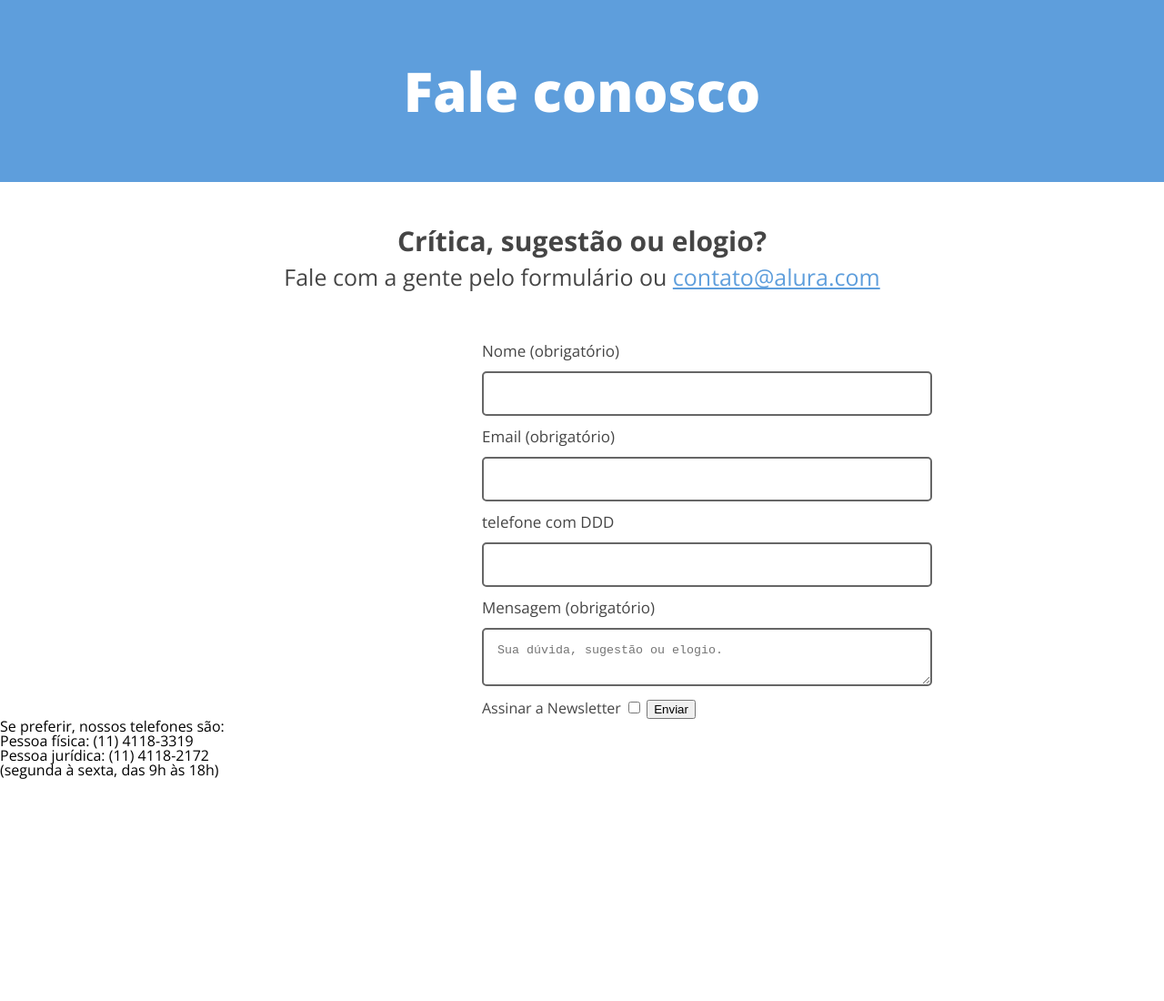
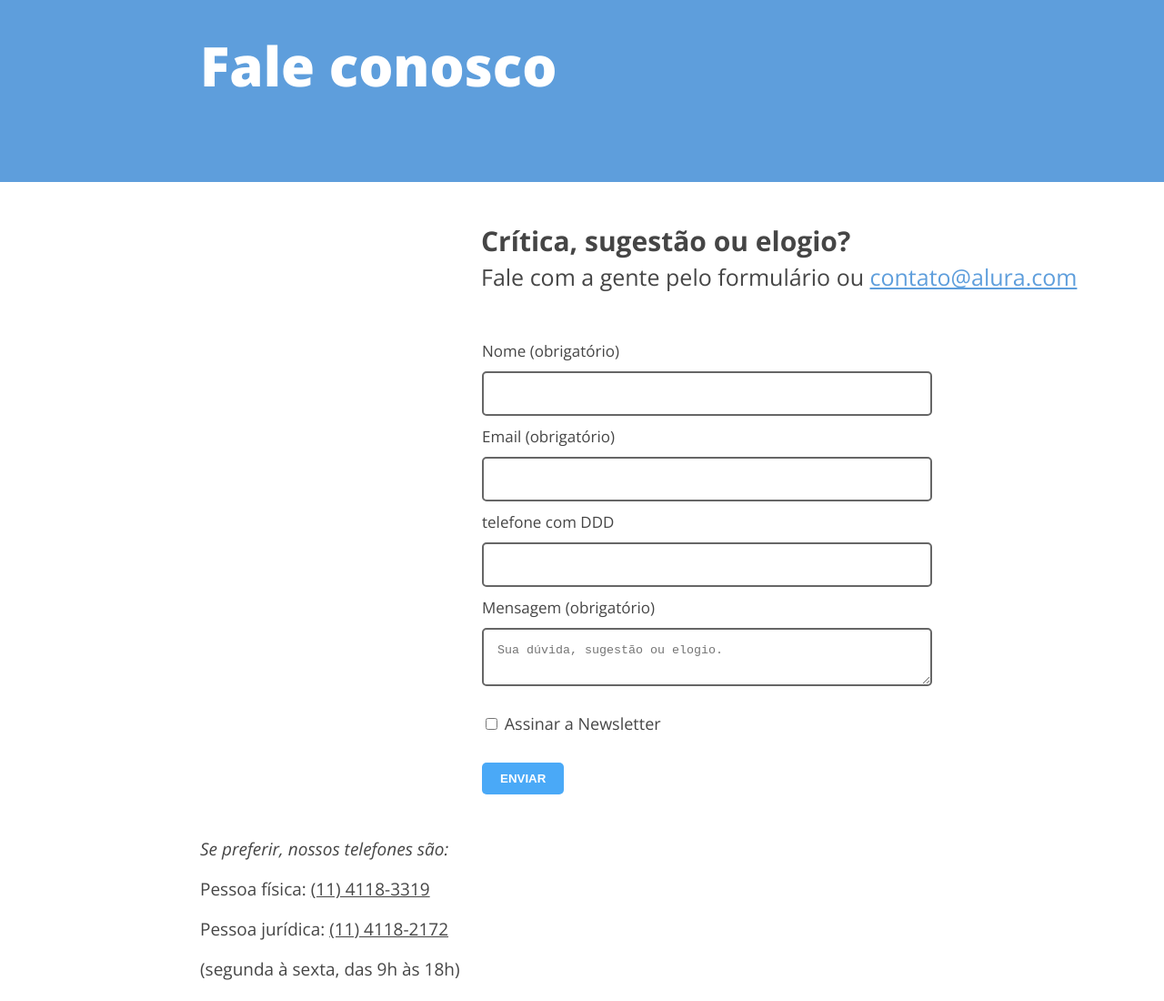
Before and after one commit to AlanisTonozzi/Tonozzi, a plain HTML site: page hello.html in a window 1280 px wide. Shown: the whole page at 91% size. Before the commit the page ends 857 px from the top, so only its background shows below. Drawn offline with nearby package versions, Linux system fonts and the light colour scheme.

Commit message:
segundo commit

```diff
--- a/hello.html
+++ b/hello.html
@@ -9,38 +9,45 @@
 </head>
 <body class="body">
     <header class="header">
+        <div class="container_titulo">
             <h1 class="titulo_Fonte"> Fale conosco</h1>
+         </div>
     </header>
 
     <div class="container">
         <h2 class="h2">Crítica, sugestão ou elogio?</h2>
-
          <p class="p_contato">Fale com a gente pelo formulário ou
-        <a class="contato_link" href="https://www.google.com">contato@alura.com</a></p>
+         <a class="contato_link" href="mailto:contato@alura.com">contato@alura.com</a></p>
         <div class="div_form">
             <form class="form">
                 <label class="label_forms"> Nome (obrigatório)
-                <input class="campos" type="text">
+                    <input class="campos" type="text" required>
                 </label>
                 <label class="label_forms"> Email (obrigatório)
-                <input  class="campos" type="text">
+                    <input class="campos" type="email" required>
                 </label>
                 <label class="label_forms"> telefone com DDD
-                <input  class="campos"type="text">
+                    <input class="campos"type="number" >
                 </label>
                 <label class="label_forms"> Mensagem (obrigatório)
-                <textarea placeholder="Sua dúvida, sugestão ou elogio." class="campos"></textarea>
+                    <textarea placeholder="Sua dúvida, sugestão ou elogio." class="campos" required></textarea>
                 </label>
 
-            <label class="newsletter">Assinar a Newsletter
-            <input class="input" type="checkbox"> </label>
-            <button class="botao" type="submit"> Enviar </button>
+                <label class="newsletter">
+                    <input class="input" type="checkbox">
+                    Assinar a Newsletter
+                </label>
+                <button class="botao" type="submit"> ENVIAR </button>
             </form>
         </div>
-        <p class="textoTelefones"> <i> Se preferir, nossos telefones são:</i></p>
-        <p class="textoTelefones"> Pessoa física: <b>(11) 4118-3319</b></p>
-        <p class="textoTelefones">Pessoa jurídica: <b>(11) 4118-2172</b></p>
+            <div class="containerDoContainer">
+                <div class="container_telefones">
+                    <p class="textoTelefones" id="telefonetexto"> <i> Se preferir, nossos telefones são:</i></p>
+                    <p class="textoTelefones"> Pessoa física: <a id="telenumber" href="tel:1141183319">(11) 4118-3319</a></p>
+                    <p class="textoTelefones">Pessoa jurídica: <a id="telenumber" href="tel:1141182172">(11) 4118-2172</a></p>
                     <p class="textoTelefones">(segunda à sexta, das 9h às 18h)</p>
+                </div>
+            </div>
     </div>
     </body>
     </html>
--- a/theme.css
+++ b/theme.css
@@ -1,35 +1,40 @@
 .body{
     font-family: open sans;
+}
+.container_titulo{
+
 }
 .header{
     background-color: #5e9edc;
     width: 100%;
     height: 200px;
+    position: relative;
+
 }
 .titulo_Fonte{
     color: white;
     font-size: 60px;
     font-weight: 900;
     border-left: 50px;
-    text-align: center;
-    justify-content: center;
-    margin-left: auto;
     margin-right: auto;
-    position: relative;
-    top: 50%;
-    transform: translateY(-50%);
+    top: 0%;
+    left: 50%;
+    margin-left: -420px;
+    position: absolute;
+    width: 430spx;
+    margin-top: 42px;
 }
 .h2{
     font-weight: 700;
     color: #000000ba;
-    text-align: center;
+    margin-left:529px;
     margin-top: 50px;
     font-size: 30px;
 
 
 }
 .p_contato {
-    text-align: center;
+    margin-left: 529px;
     color: #000000ba;
     margin-top: 12px;
     font-size: 25px;
@@ -61,5 +66,49 @@
     margin-bottom: 14px;
 }
 .newsletter{
-   color:#000000ba;
+    color:#000000ba;
+    font-size: 18px;
+    display: block;
+    margin-top: 32px;
+    margin-bottom: 32px;
 }
+.botao{
+    background-color: #4aa9f7;
+    border: none;
+    padding-top: 10px;
+    padding-bottom: 10px;
+    padding-left: 20px;
+    padding-right: 20px;
+    color: white;
+    border-radius: 5px;
+    display: block;
+    margin-top: 33px;
+    font-weight: 600;
+}
+.textoTelefones{
+    text-align: justify;
+    color: #000000ba;
+    font-size: 19px;
+    margin-bottom: 25px;
+
+
+}
+#telefonetexto{
+    font-style: italic;
+
+}
+.container_telefones{
+    left: 50%;
+    margin-left: -420px;
+    position: absolute;
+    width: 300px;
+    margin-top: 51px;
+}
+}
+.containerDoContainer{
+    position: relative;
+    width: 100%;
+}
+#telenumber{
+    color: #000000ba
+}
```
Lines whose indentation alone changed are shown as unchanged.
